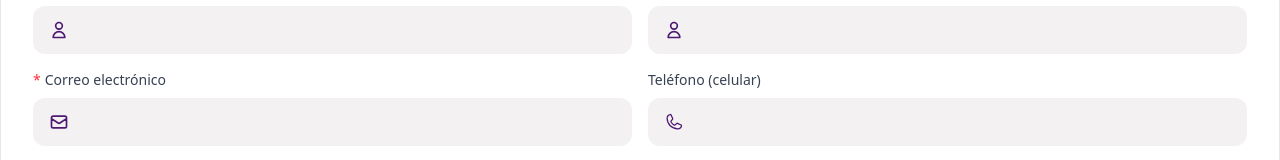
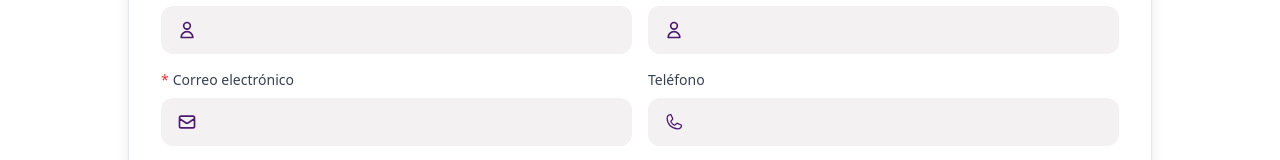
Before and after one commit to Fran1107/NexTalent-Front, a React (Vite) app: page /auth/register/form-empresas in a window 1280 px wide. Shown: the part 1200-1360 px from the top of the page. Built offline with nearby package versions, Linux system fonts and the light colour scheme; no server answers.

Commit message:
Continuando con la lógica del formulario de empresas

```diff
--- a/src/auth/RegisterFormEmpresaView.jsx
+++ b/src/auth/RegisterFormEmpresaView.jsx
@@ -43,6 +43,7 @@ export default function RegisterFromEmpresaView () {
         lastName:"",
         email:"",
         phone:"",
+        password:"",
         confirmPassword:"",
         position:"",
     })
@@ -138,13 +139,14 @@ export default function RegisterFromEmpresaView () {
     return (
         <>
         {/* Titulo de página de registro para empresas */}
-        <div className="bg-white rounded-3xl shadow-lg p-8 border border-gray-200">
+        <div className="flex justify-center">
+            <div className="rounded-3xl shadow-lg p-8 border border-gray-200 max-w-5xl">
                 <h1 className="text-3xl font-bold text-center mb-12">
                     Ingresá los datos de tu empresa
                 </h1>
 
                 {/* Formulario */}
-            <form onSubmit={handleSubmit} className="space-y-5 grid md:grid-cols-2 gap-4"  /* onSubmit={handleSubmit} */ >
+                <form /*onSubmit={handleSubmit}*/ className="space-y-5 grid md:grid-cols-2 gap-4"  >
 
                     {/* Nombre de la empresa */}
                     <FormField
@@ -213,10 +215,10 @@ export default function RegisterFromEmpresaView () {
                         <FormField
                         label="Localidad"
                         type="text"
-                    name=""
+                        name="localidad"
                         value={formData.localidad}
                         onChange={handleChange}
-                    error={errors.localida}
+                        error={errors.localidad}
                         required
                     />
 
@@ -337,7 +339,7 @@ export default function RegisterFromEmpresaView () {
 
                 {/* Formulario de creación de cuenta de empresa */}
 
-            <form className="space-y-5">
+                <form /*onSubmit={handleSubmit}*/ className="space-y-5">
                     <div className="grid md:grid-cols-2 gap-4">
                         {/* Nombre de usuario */}
                         <FormField
@@ -377,7 +379,7 @@ export default function RegisterFromEmpresaView () {
 
                         {/* Teléfono */}
                         <FormField
-                        label="Teléfono (celular)"
+                            label="Teléfono"
                             type="tel"
                             name="phone"
                             icon={PhoneIcon}
@@ -475,6 +477,8 @@ export default function RegisterFromEmpresaView () {
 
 
             </div>
+        </div>
+
         </>
     )
 }
--- a/src/components/CustomDropdown.jsx
+++ b/src/components/CustomDropdown.jsx
@@ -2,6 +2,7 @@ import { useState } from 'react';
 
 export default function CustomDropdown({
   label,
+  name="",
   options = [],
   placeholder = 'Selecciona una opción',
   required = false,
```
Lines whose indentation alone changed are shown as unchanged.
